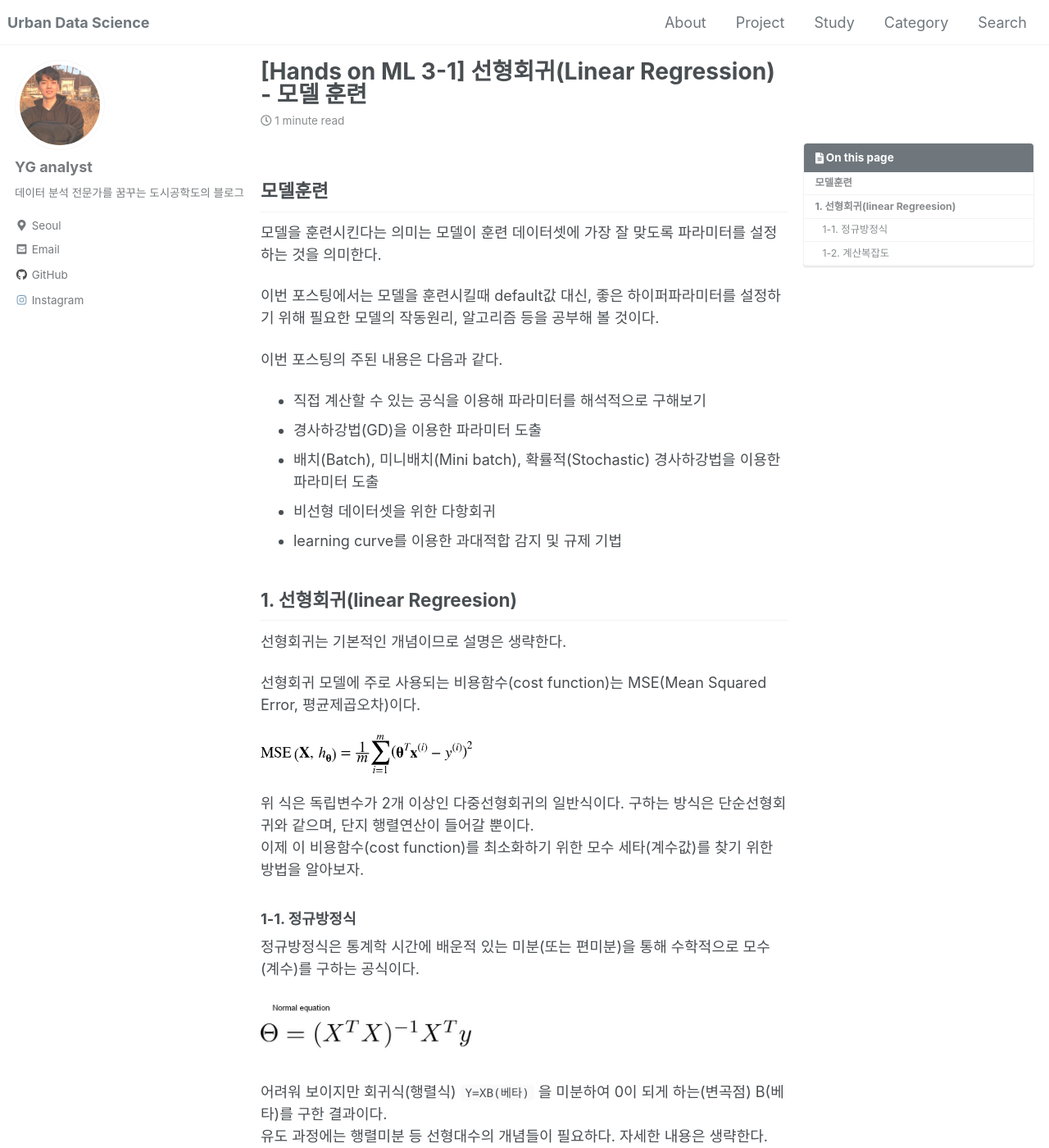
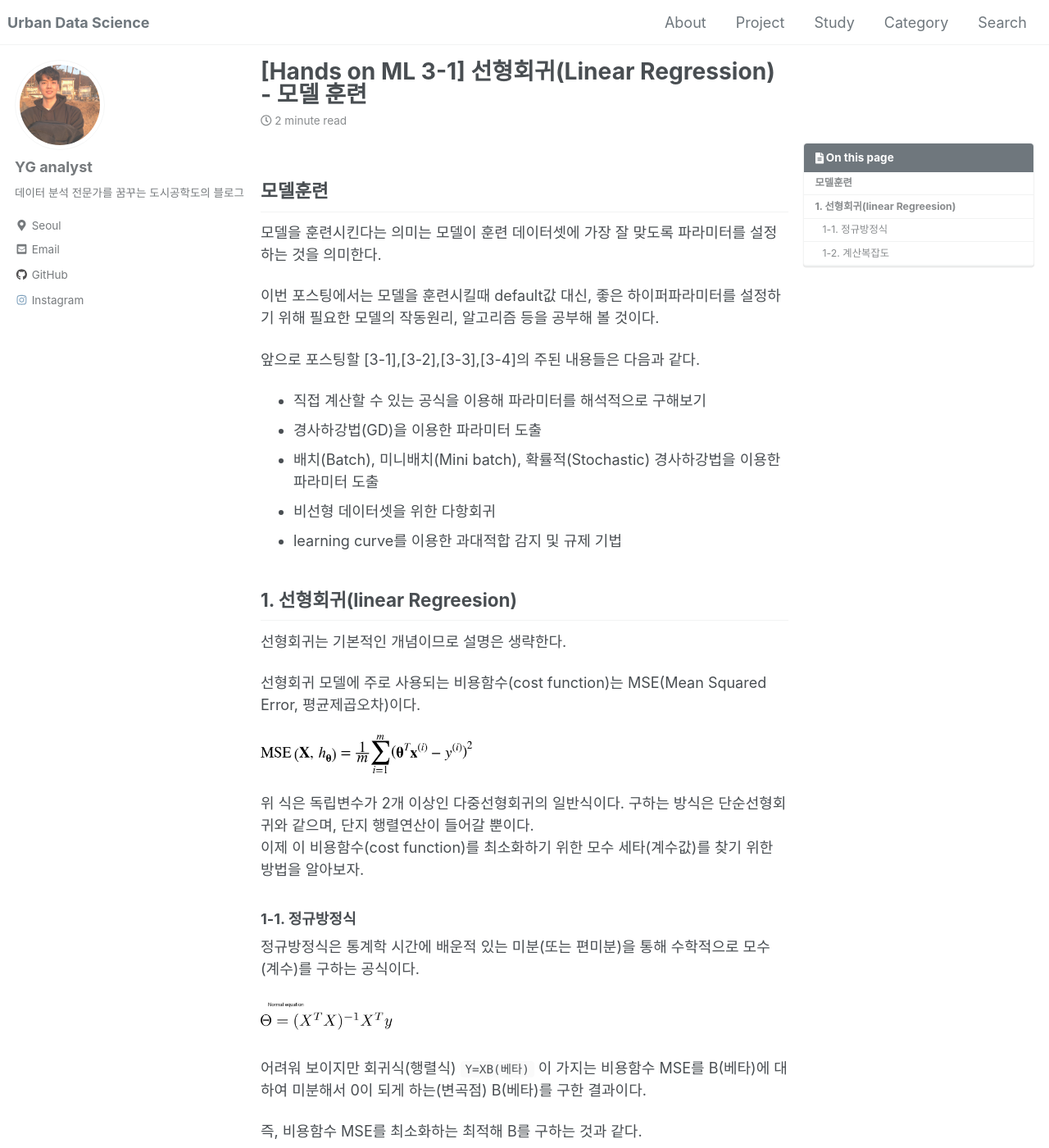
Before and after one commit to yganalyst/yganalyst.github.io, a Jekyll site: the page built from _posts/2019-08-18-ML_chap3-1.md, in a window 1280 px wide and 1400 px high. Shown: the whole window at 82% size. Built offline with Jekyll 4.4.1, drawn with Linux system fonts in a browser that asks for light colours; cached includes are drawn as plain includes; nearby versions of some CDN libraries; comment, search, counter and statistics services are not loaded; some of the changed lines change nothing that is shown; some of the changed text lies outside the part shown.

Commit message:
add tags and modified text

```diff
--- a/_posts/2019-08-18-ML_chap3-1.md
+++ b/_posts/2019-08-18-ML_chap3-1.md
@@ -14,9 +14,23 @@
   - 데이터
   - 기초
   - 데이터 분석
-  - 머신러닝
   - 핸즈온 머신러닝
-  - python
+  - 선형회귀
+  - linearRegression
+  - 정규방정식
+  - np.ones
+  - np.linalg
+  - np.linalg.inv
+  - .dot
+  - 선형대수
+  - 행렬계산
+  - 행렬연산
+  - intercept_
+  - coef_
+  - 계산복잡도
+  - computational complexity
+  - 행렬곱
+
 
 last_modified_at: 2019-08-18T20:00-20:30
 ---
@@ -27,7 +41,7 @@
 
 이번 포스팅에서는 모델을 훈련시킬때 default값 대신, 좋은 하이퍼파라미터를 설정하기 위해 필요한 모델의 작동원리, 알고리즘 등을 공부해 볼 것이다.
 
-이번 포스팅의 주된 내용은 다음과 같다.
+앞으로 포스팅할 [3-1],[3-2],[3-3],[3-4]의 주된 내용들은 다음과 같다.
 
 - 직접 계산할 수 있는 공식을 이용해 파라미터를 해석적으로 구해보기
 - 경사하강법(GD)을 이용한 파라미터 도출
@@ -50,9 +64,14 @@
 
 정규방정식은 통계학 시간에 배운적 있는 미분(또는 편미분)을 통해 수학적으로 모수(계수)를 구하는 공식이다.
 
-![jpg](/assets/images/ML/chap3/normal_equation.jpg){: width="40%" height="40%"}
+![jpg](/assets/images/ML/chap3/normal_equation.jpg){: width="25%" height="25%"}
 
-어려워 보이지만 회귀식(행렬식) `Y=XB(베타)` 을 미분하여 0이 되게 하는(변곡점) B(베타)를 구한 결과이다.
+어려워 보이지만 회귀식(행렬식) `Y=XB(베타)` 이 가지는 비용함수 MSE를 B(베타)에 대하여 미분해서 0이 되게 하는(변곡점) B(베타)를 구한 결과이다.
+
+
+즉, 비용함수 MSE를 최소화하는 최적해 B를 구하는 것과 같다.
+
+
 유도 과정에는 행렬미분 등 선형대수의 개념들이 필요하다. 자세한 내용은 생략한다.
 
 
```
